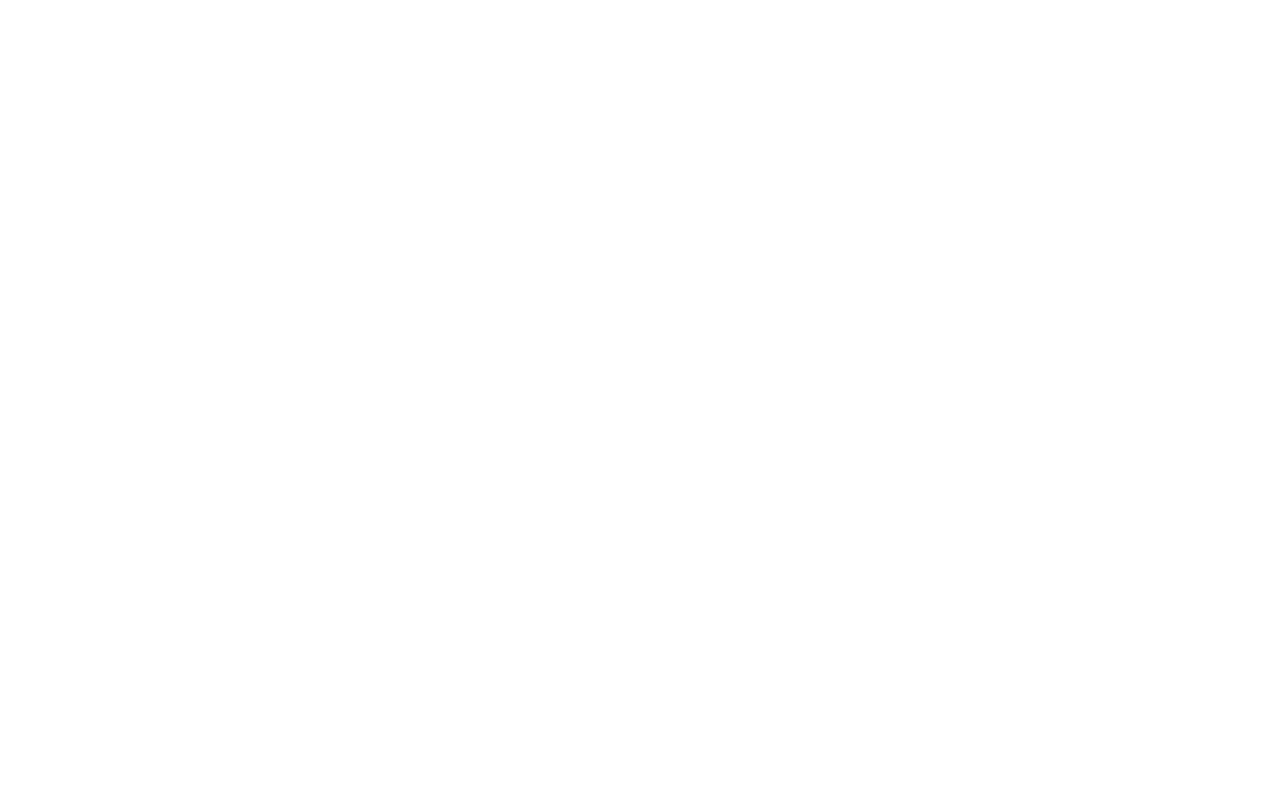
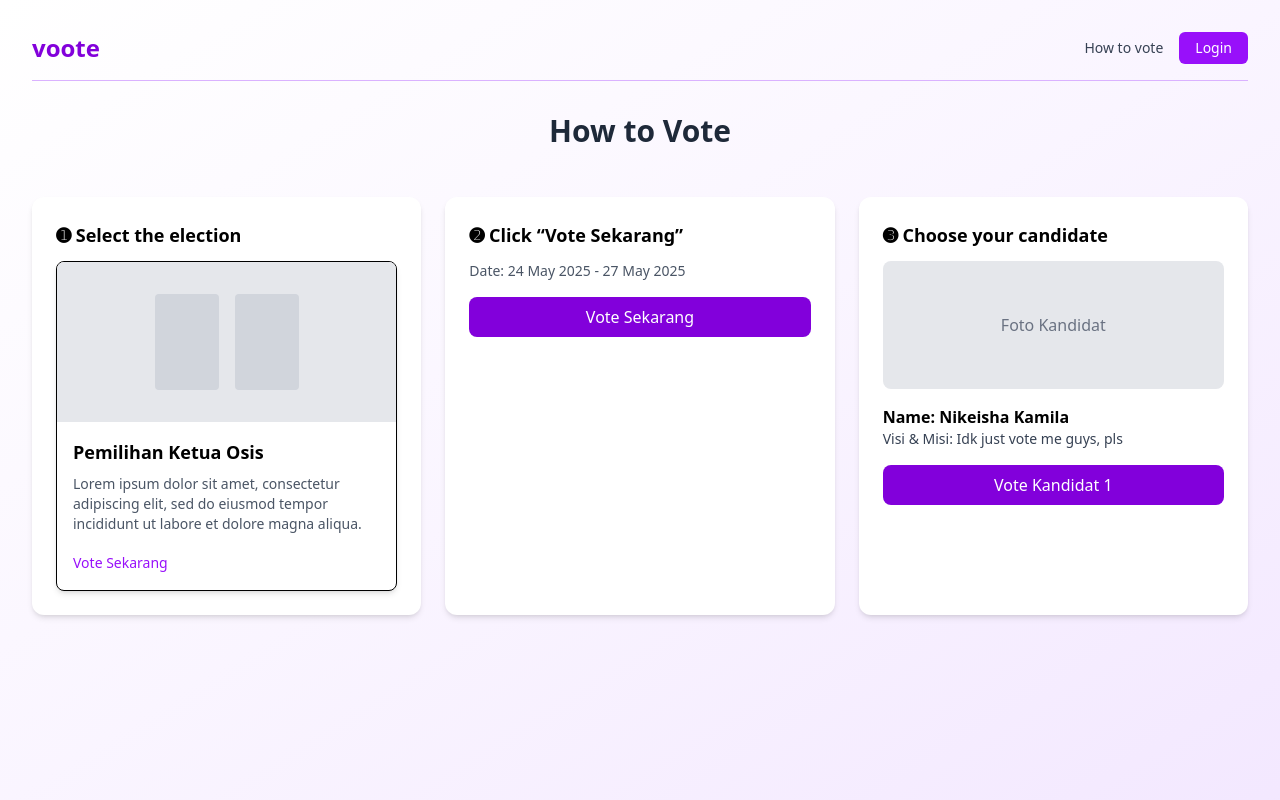
Before and after one commit to fachrydevs/voote, a Vue app in the folder frontend/: page /howtovote in a window 1280 px wide. Before the commit this address had no page. Built offline with nearby package versions, Linux system fonts and the light colour scheme.

Commit message:
Create how to vote pages

```diff
--- a/frontend/package.json
+++ b/frontend/package.json
@@ -10,9 +10,10 @@
   },
   "dependencies": {
     "@tailwindcss/vite": "^4.1.6",
+    "axios": "^1.9.0",
     "tailwindcss": "^4.1.6",
     "vue": "^3.5.13",
-    "vue-router": "^4.5.0"
+    "vue-router": "^4.5.1"
   },
   "devDependencies": {
     "@vitejs/plugin-vue": "^5.2.3",
--- /dev/null
+++ b/frontend/src/pages/Howtovote.vue
@@ -0,0 +1,72 @@
+<template>
+  <div class="min-h-screen bg-gradient-to-br from-white via-purple-50 to-purple-100 p-8 font-sans text-black">
+    <!-- Navbar -->
+    <nav class="flex items-center justify-between border-b border-purple-300 pb-4 mb-8">
+      <h1 class="text-2xl font-bold text-purple-700">voote</h1>
+      <div class="flex items-center gap-4">
+        <a href="#" class="text-sm text-gray-700 hover:text-purple-600 transition">How to vote</a>
+        <button class="bg-purple-600 text-white px-4 py-1.5 rounded-md hover:bg-purple-700 transition text-sm font-medium">
+          Login
+        </button>
+      </div>
+    </nav>
+
+    <!-- Title -->
+    <h2 class="text-3xl font-bold text-center text-gray-800 mb-12">How to Vote</h2>
+
+    <!-- Steps -->
+    <div class="grid md:grid-cols-3 gap-6">
+
+      <!-- Step 1 -->
+      <div class="bg-white rounded-xl shadow-md p-6 hover:shadow-lg transition">
+        <h3 class="text-lg font-semibold mb-3">➊ Select the election</h3>
+        <div class="bg-white border rounded-lg shadow-md overflow-hidden">
+        <div class="bg-gray-200 h-40 flex items-center justify-center">
+          <div class="flex space-x-4">
+            <div class="w-16 h-24 bg-gray-300 rounded"></div>
+            <div class="w-16 h-24 bg-gray-300 rounded"></div>
+          </div>
+        </div>
+        <div class="p-4">
+          <h2 class="font-semibold text-lg mb-2">Pemilihan Ketua Osis</h2>
+          <p class="text-sm text-gray-600 mb-4">
+            Lorem ipsum dolor sit amet, consectetur adipiscing elit, sed do eiusmod tempor incididunt ut labore et dolore magna aliqua.
+          </p>
+          <a href="#" class="inline-flex items-center text-sm font-medium text-purple-600 hover:underline">
+            Vote Sekarang <span class="ml-1"></span>
+          </a>
+        </div>
+      </div>
+      </div>
+
+      <!-- Step 2 -->
+      <div class="bg-white rounded-xl shadow-md p-6 hover:shadow-lg transition">
+        <h3 class="text-lg font-semibold mb-3">➋ Click “Vote Sekarang”</h3>
+        <p class="text-sm text-gray-600 mb-4">Date: 24 May 2025 - 27 May 2025</p>
+        <button class="bg-purple-700 text-white w-full py-2 rounded-lg hover:bg-purple-800 transition">
+          Vote Sekarang
+        </button>
+      </div>
+
+      <!-- Step 3 -->
+      <div class="bg-white rounded-xl shadow-md p-6 hover:shadow-lg transition">
+        <h3 class="text-lg font-semibold mb-3">➌ Choose your candidate</h3>
+        <div class="bg-gray-200 w-full h-32 rounded-lg mb-4 flex items-center justify-center text-gray-500">
+          Foto Kandidat
+        </div>
+        <p class="font-semibold">Name: Nikeisha Kamila</p>
+        <p class="text-sm text-gray-700 mb-4">Visi & Misi: Idk just vote me guys, pls</p>
+        <button class="bg-purple-700 text-white w-full py-2 rounded-lg hover:bg-purple-800 transition">
+          Vote Kandidat 1
+        </button>
+      </div>
+
+    </div>
+  </div>
+</template>
+
+<script>
+export default {
+  name: 'HowToVote'
+}
+</script>
--- a/frontend/src/router/index.js
+++ b/frontend/src/router/index.js
@@ -19,6 +19,12 @@
         {
             path: "/register",
             component: Register
+        },
+
+        {
+        path: '/howtovote',
+        name: 'HowToVote',
+        component: () => import('../pages/Howtovote.vue')
         }
   ],
 })
```
Also changed, not shown: frontend/public/images/gambar1.png (added), 1 other file (tests, documents, lock files or other folders).
